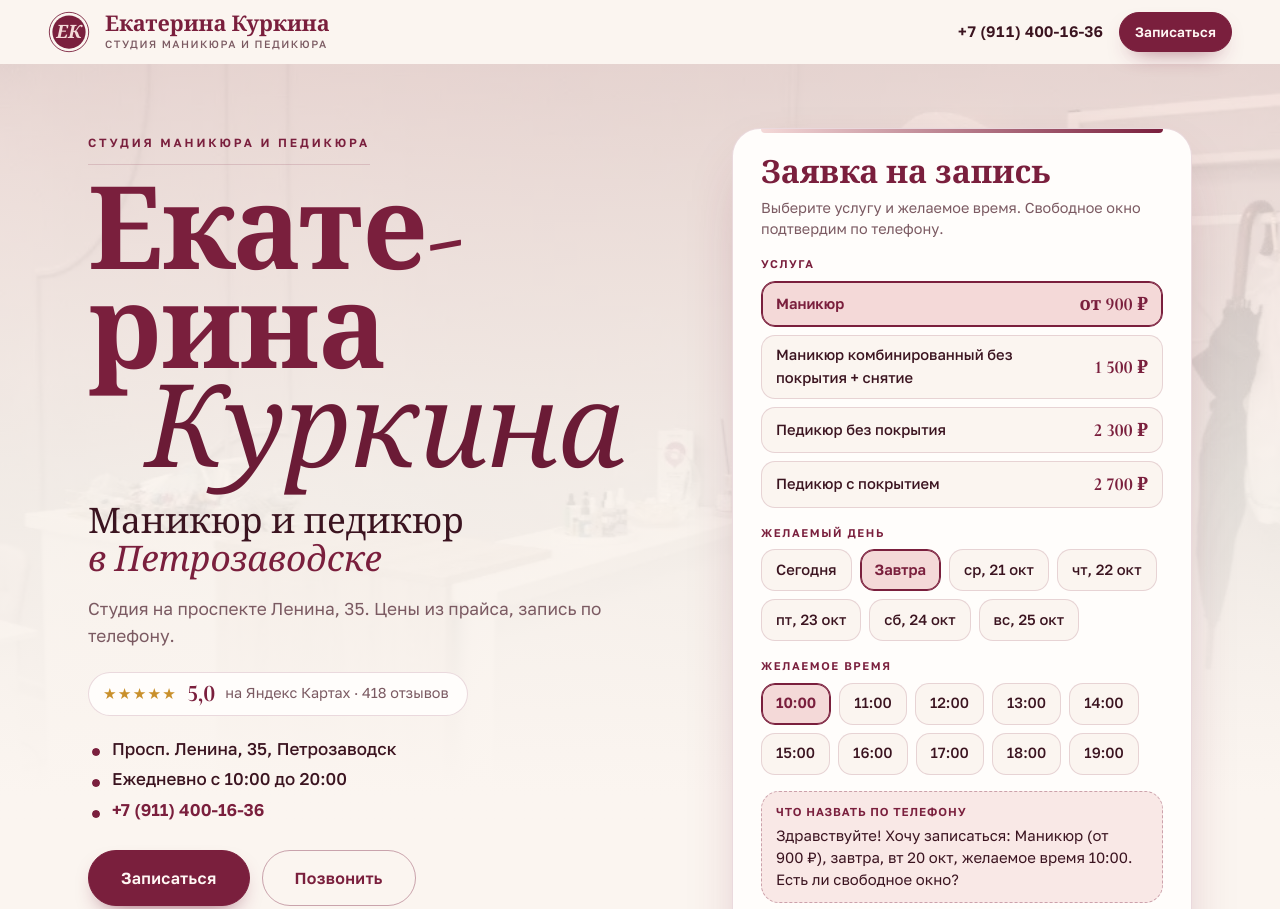
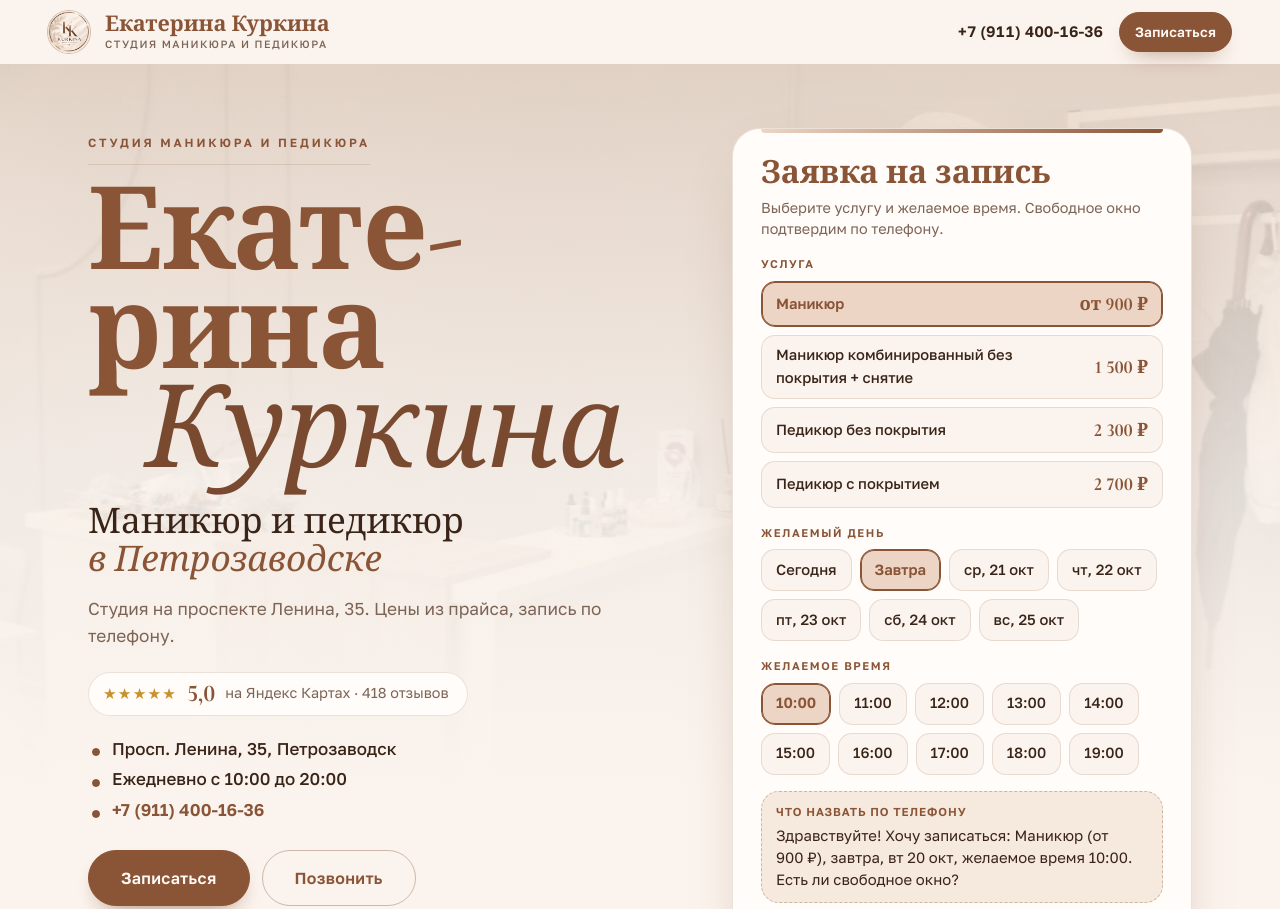
Before and after one commit to svetlana-gerasyuk/kurkina-nogti, a plain HTML site: page index.html in a window 1280 px wide. Shown: the top 909 px of the page. Drawn offline with nearby package versions, Linux system fonts and the light colour scheme.

Commit message:
Логотип и палитра Куркиной

```diff
--- a/index.html
+++ b/index.html
@@ -16,14 +16,14 @@
 <link rel="preconnect" href="https://fonts.gstatic.com" crossorigin>
 <link href="https://fonts.googleapis.com/css2?family=Cormorant+Garamond:ital,wght@0,500;0,600;0,700;1,500;1,600&family=Golos+Text:wght@400;500;600&display=swap" rel="stylesheet">
 <style>
-:root { --c-canvas: #fbf5f0; --c-surface: #fffdfb; --c-ink: #3b1420; --c-ink-soft: #7b5a62; --c-accent: #7a1f3d; --c-accent-ink: #fff7f4; --c-accent-deep: #7a1f3d; --c-pink: #f4d9d8; --c-pink-soft: #f9e8e6; --f-display: "Cormorant Garamond", Georgia, "Times New Roman", serif; --f-text: "Golos Text", "Segoe UI", system-ui, sans-serif; --h1k: 1; }
+:root { --c-canvas: #fbf4ee; --c-surface: #fffcf9; --c-ink: #3a2418; --c-ink-soft: #7d6455; --c-accent: #8a5436; --c-accent-ink: #fffaf5; --c-accent-deep: #6e4129; --c-pink: #ecd5c4; --c-pink-soft: #f6e9de; --f-display: "Cormorant Garamond", Georgia, "Times New Roman", serif; --f-text: "Golos Text", "Segoe UI", system-ui, sans-serif; --h1k: 1; }
 </style>
 <link rel="stylesheet" href="style-prod.css">
 <link rel="stylesheet" href="redesign.css">
 </head>
 <body class="s-prod" id="top" data-wa="" data-tg="" data-max="">
 <header class="s-bar" data-s-bar>
-  <a class="s-bar__brand" href="#top"><svg class="s-mono" viewBox="0 0 48 48" aria-hidden="true"><circle cx="24" cy="24" r="22.5" fill="none" stroke="currentColor" stroke-width="1"/><circle cx="24" cy="24" r="19" fill="currentColor"/><text x="24" y="31" text-anchor="middle" font-family="Cormorant Garamond,Georgia,serif" font-size="21" font-weight="600" font-style="italic" fill="var(--c-pink)">ЕК</text></svg><span>Екатерина Куркина<small>студия маникюра и педикюра</small></span></a>
+  <a class="s-bar__brand" href="#top"><img class="s-mono s-mono--logo" src="assets/logo.webp" alt="Kurkina nail studio" width="42" height="42"><span>Екатерина Куркина<small>студия маникюра и педикюра</small></span></a>
   <div class="s-bar__right">
     <a class="s-bar__tel" href="tel:+79114001636">+7 (911) 400-16-36</a>
     <a class="s-btn s-btn--sm" href="#widget">Записаться</a>
@@ -143,7 +143,7 @@
     </div>
   </section>
 </main>
-<footer class="s-foot"><p class="s-foot__brand"><svg class="s-mono" viewBox="0 0 48 48" aria-hidden="true"><circle cx="24" cy="24" r="22.5" fill="none" stroke="currentColor" stroke-width="1"/><circle cx="24" cy="24" r="19" fill="currentColor"/><text x="24" y="31" text-anchor="middle" font-family="Cormorant Garamond,Georgia,serif" font-size="21" font-weight="600" font-style="italic" fill="var(--c-pink)">ЕК</text></svg> Екатерина Куркина · студия маникюра и педикюра · Петрозаводск</p><p>Маникюр и педикюр, просп. Ленина, 35</p></footer>
+<footer class="s-foot"><p class="s-foot__brand"><img class="s-mono s-mono--logo" src="assets/logo.webp" alt="Kurkina nail studio" width="42" height="42"> Екатерина Куркина · студия маникюра и педикюра · Петрозаводск</p><p>Маникюр и педикюр, просп. Ленина, 35</p></footer>
 <nav class="s-dock" aria-label="Быстрая связь"><a class="s-btn" href="#widget">Записаться</a><a class="s-btn s-btn--ghost" href="tel:+79114001636">Позвонить</a></nav>
 <script src="style.js" defer></script>
 </body>
--- a/redesign.css
+++ b/redesign.css
@@ -130,3 +130,5 @@ h1, h2, h3, .s-chip--row b, .s-board__price, .s-rating b, .s-reviews__num, .s-st
   .s-rating > span:last-child { flex-basis: 100%; }
 }
 .s-incl { grid-template-columns: 1fr; max-width: 640px; }
+
+.s-mono--logo { border-radius: 50%; object-fit: cover; color: inherit; box-shadow: 0 0 0 1px color-mix(in srgb, var(--c-accent) 35%, transparent); }
```
Also changed, not shown: assets/logo.webp (added).
